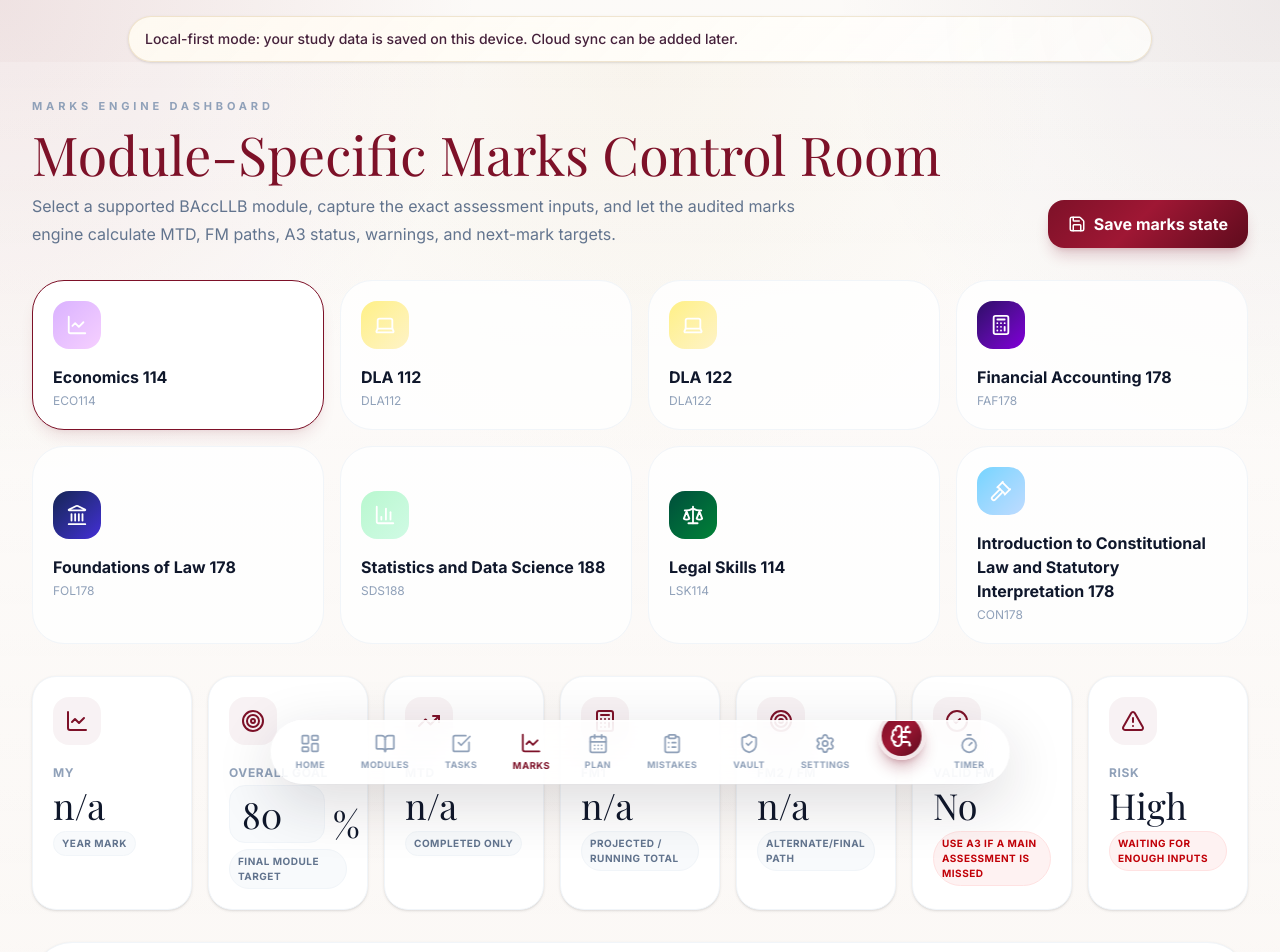
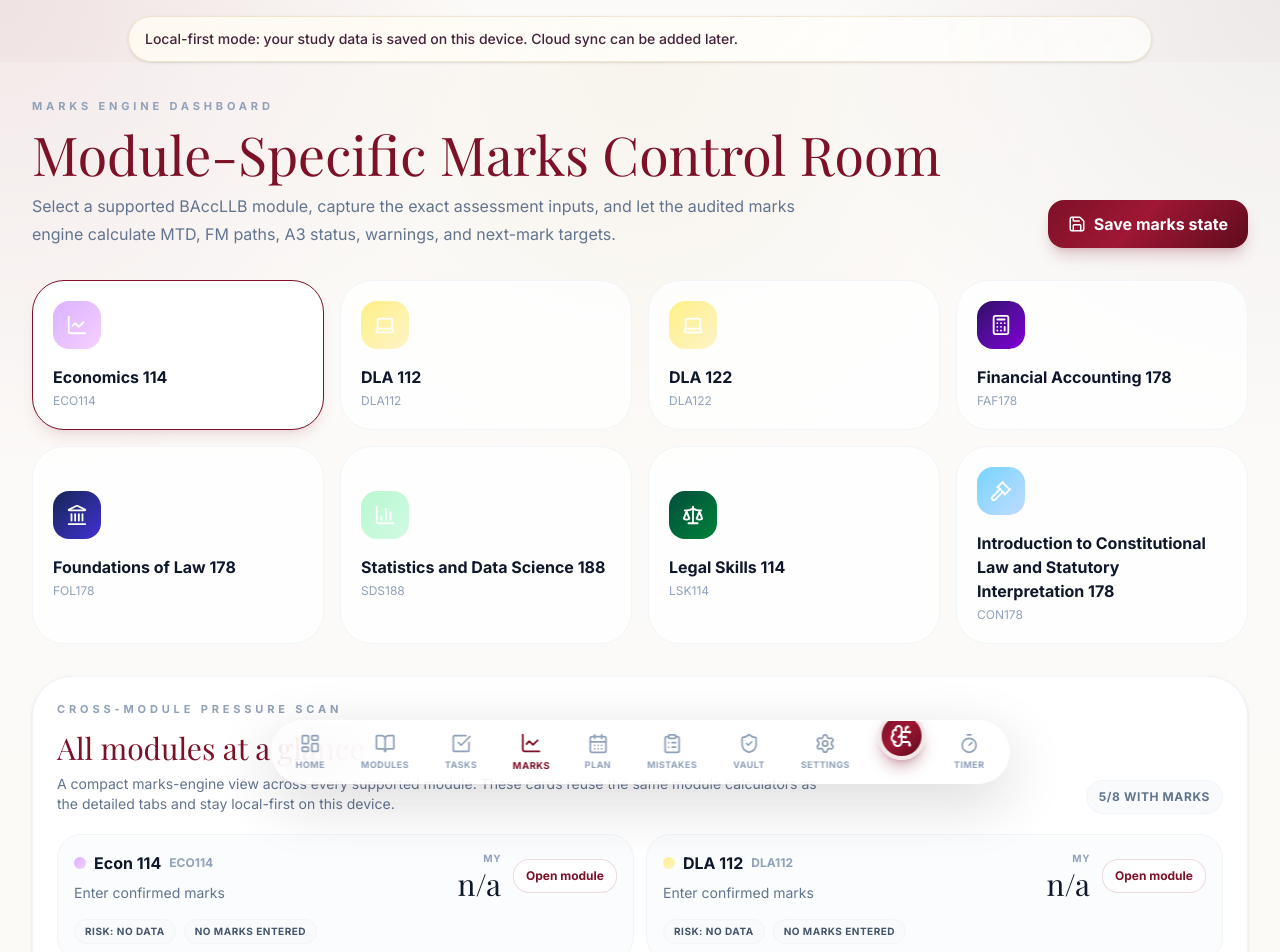
Before and after one commit to apseynicole-ai/nix-studyos, a React (Vite) app: page /marks in a window 1280 px wide. Shown: the top 952 px of the page. Built offline with nearby package versions, Linux system fonts and the light colour scheme; no server answers; a web font is replaced by a local one.

Commit message:
feat: add marks cross-module summary

```diff
--- a/src/pages/Marks.tsx
+++ b/src/pages/Marks.tsx
@@ -15,6 +15,7 @@ import {
   getModuleAssessmentModel,
 } from '../lib/marksEngine';
 import type { MarksOutput } from '../lib/marksEngine';
+import { calculateModuleMarksOutput, hasAnyCompletedNumericMark } from '../lib/marksOutput';
 import { clampProgress } from '../lib/progressMetrics';
 
 type SupportedModuleId =
@@ -61,6 +62,22 @@ interface NeededMarkRow {
   feasible: boolean;
   focusLabel: string;
   status: string;
+}
+
+interface ModuleSummaryRow {
+  moduleId: SupportedModuleId;
+  label: string;
+  shortName: string;
+  code: string;
+  colour: string;
+  currentLabel: string;
+  currentValue: number | null;
+  riskLabel: string;
+  riskTone: string;
+  dataStatus: string;
+  dataTone: string;
+  nextAction: string;
+  needsVerification: boolean;
 }
 
 const STORAGE_KEY = 'baccllb-mark-engine-state';
@@ -366,6 +383,15 @@ function getCurrentFinal(output: MarksOutput): number | null {
   return output.fm ?? output.fm2 ?? output.mtd ?? output.fm1 ?? output.my ?? null;
 }
 
+function getCurrentFinalLabel(output: MarksOutput): string {
+  if (output.fm !== null) return 'FM';
+  if (output.fm2 !== null) return 'FM2';
+  if (output.mtd !== null) return 'MTD';
+  if (output.fm1 !== null) return 'FM1';
+  if (output.my !== null) return 'MY';
+  return 'No mark yet';
+}
+
 function getRiskLevel(output: MarksOutput): { label: string; tone: string } {
   const current = getCurrentFinal(output);
   const hasInvalidWarning = output.warnings.some((warning) => warning.includes('INVALID') || warning.includes('fail'));
@@ -526,6 +552,75 @@ function formatMetric(value: number | null | undefined): string {
   return value === null || value === undefined ? 'n/a' : `${value}%`;
 }
 
+function getModuleSummaryRow(moduleId: SupportedModuleId, moduleState: ModuleDraftState): ModuleSummaryRow {
+  const module = MODULE_META[moduleId];
+  const model = getModuleAssessmentModel(moduleId);
+  const output = calculateModuleMarksOutput(moduleId, moduleState);
+  const hasMarks = hasAnyCompletedNumericMark(moduleState);
+  const focus = getFocusAssessment(moduleId, moduleState);
+
+  if (!output) {
+    return {
+      moduleId,
+      label: module.label,
+      shortName: module.shortName,
+      code: module.code,
+      colour: module.colour,
+      currentLabel: 'No mark yet',
+      currentValue: null,
+      riskLabel: 'No data',
+      riskTone: 'bg-slate-50 text-slate-600 border-slate-100',
+      dataStatus: 'Model unavailable',
+      dataTone: 'bg-slate-50 text-slate-600 border-slate-100',
+      nextAction: 'Open module model',
+      needsVerification: model?.needsVerification ?? false,
+    };
+  }
+
+  const currentValue = getCurrentFinal(output);
+  const risk = hasMarks ? getRiskLevel(output) : { label: 'No data', tone: 'bg-slate-50 text-slate-600 border-slate-100' };
+  const hasWarnings = output.warnings.length > 0;
+  const dataStatus = !hasMarks
+    ? 'No marks entered'
+    : !output.isValidFM
+      ? 'Invalid FM path'
+      : hasWarnings
+        ? `${output.warnings.length} warning${output.warnings.length === 1 ? '' : 's'}`
+        : 'Tracked';
+  const dataTone = !hasMarks
+    ? 'bg-slate-50 text-slate-600 border-slate-100'
+    : !output.isValidFM
+      ? 'bg-red-50 text-red-700 border-red-100'
+      : hasWarnings
+        ? 'bg-amber-50 text-amber-700 border-amber-100'
+        : 'bg-emerald-50 text-emerald-700 border-emerald-100';
+  const nextAction = !hasMarks
+    ? 'Enter confirmed marks'
+    : !output.isValidFM
+      ? 'Fix missing or invalid required inputs'
+      : hasWarnings
+        ? 'Review engine warnings'
+        : focus
+          ? `Capture ${focus.label}`
+          : 'Monitor final path';
+
+  return {
+    moduleId,
+    label: module.label,
+    shortName: module.shortName,
+    code: module.code,
+    colour: module.colour,
+    currentLabel: getCurrentFinalLabel(output),
+    currentValue,
+    riskLabel: risk.label,
+    riskTone: risk.tone,
+    dataStatus,
+    dataTone,
+    nextAction,
+    needsVerification: model?.needsVerification ?? false,
+  };
+}
+
 const Kpi: React.FC<{ icon: React.ReactNode; label: string; value: string | number; note: string; tone?: string }> = ({ icon, label, value, note, tone }) => (
   <div className="bg-white rounded-3xl p-5 border border-slate-100 shadow-sm">
     <div className="w-12 h-12 rounded-2xl bg-stellenbosch-maroon/5 text-stellenbosch-maroon flex items-center justify-center mb-5">{icon}</div>
@@ -583,6 +678,10 @@ const Marks: React.FC = () => {
     () => calculateModuleOutput(state.selectedModuleId, selectedModuleState),
     [state.selectedModuleId, selectedModuleState],
   );
+  const moduleSummaryRows = useMemo(
+    () => SUPPORTED_MODULES.map((moduleId) => getModuleSummaryRow(moduleId, state.modules[moduleId])),
+    [state.modules],
+  );
 
   const risk = useMemo(() => getRiskLevel(output), [output]);
   const targetChoices = useMemo(() => getTargetChoices(selectedOverallGoal), [selectedOverallGoal]);
@@ -638,6 +737,15 @@ const Marks: React.FC = () => {
     setTimeout(() => setSavedPulse(false), 1200);
   };
 
+  const selectModule = (moduleId: SupportedModuleId, scrollToDetail = false) => {
+    setState((current) => ({ ...current, selectedModuleId: moduleId }));
+    if (scrollToDetail) {
+      window.requestAnimationFrame(() => {
+        document.getElementById('marks-module-detail')?.scrollIntoView({ behavior: 'smooth', block: 'start' });
+      });
+    }
+  };
+
   return (
     <div className="page-shell">
       <header className="mb-8 flex flex-col lg:flex-row lg:items-end lg:justify-between gap-5">
@@ -664,7 +772,7 @@ const Marks: React.FC = () => {
               <button
                 key={moduleId}
                 type="button"
-                onClick={() => setState((current) => ({ ...current, selectedModuleId: moduleId }))}
+                onClick={() => selectModule(moduleId)}
                 className={`rounded-[2rem] border p-5 text-left transition-all ${
                   active
                     ? 'border-stellenbosch-maroon bg-white shadow-lg shadow-stellenbosch-maroon/10'
@@ -679,6 +787,66 @@ const Marks: React.FC = () => {
               </button>
             );
           })}
+        </div>
+      </section>
+
+      <section className="bg-white rounded-[2.5rem] border border-slate-100 shadow-sm p-6 mb-8">
+        <div className="flex flex-col lg:flex-row lg:items-end lg:justify-between gap-4 mb-5">
+          <div>
+            <p className="page-kicker">cross-module pressure scan</p>
+            <h2 className="font-display text-3xl text-stellenbosch-maroon">All modules at a glance</h2>
+            <p className="text-sm text-slate-500 mt-2 max-w-3xl">
+              A compact marks-engine view across every supported module. These cards reuse the same module calculators as the detailed tabs and stay local-first on this device.
+            </p>
+          </div>
+          <span className="inline-flex rounded-full border border-slate-100 bg-slate-50 px-3 py-2 text-xs font-bold uppercase tracking-wider text-slate-500">
+            {moduleSummaryRows.filter((row) => row.currentValue !== null).length}/{moduleSummaryRows.length} with marks
+          </span>
+        </div>
+
+        <div className="grid grid-cols-1 xl:grid-cols-2 gap-3">
+          {moduleSummaryRows.map((row) => (
+            <div key={row.moduleId} className="rounded-3xl border border-slate-100 bg-slate-50/60 p-4">
+              <div className="flex flex-col sm:flex-row sm:items-start sm:justify-between gap-4">
+                <div className="min-w-0">
+                  <div className="flex flex-wrap items-center gap-2">
+                    <span className={`h-3 w-3 rounded-full bg-gradient-to-br ${row.colour}`} />
+                    <p className="font-bold text-slate-900">{row.shortName}</p>
+                    <span className="text-xs font-bold text-slate-400">{row.code}</span>
+                  </div>
+                  <p className="mt-2 text-sm text-slate-500">{row.nextAction}</p>
+                </div>
+
+                <div className="flex items-center gap-3 sm:text-right">
+                  <div>
+                    <p className="text-[10px] uppercase tracking-wider text-slate-400 font-bold">{row.currentLabel}</p>
+                    <p className="font-display text-3xl text-slate-900">{formatMetric(row.currentValue)}</p>
+                  </div>
+                  <button
+                    type="button"
+                    onClick={() => selectModule(row.moduleId, true)}
+                    className="rounded-2xl border border-stellenbosch-maroon/15 bg-white px-3 py-2 text-xs font-bold text-stellenbosch-maroon hover:bg-stellenbosch-maroon hover:text-white transition-colors"
+                  >
+                    Open module
+                  </button>
+                </div>
+              </div>
+
+              <div className="mt-4 flex flex-wrap gap-2">
+                <span className={`inline-flex rounded-full border px-2.5 py-1 text-[10px] font-bold uppercase tracking-wider ${row.riskTone}`}>
+                  Risk: {row.riskLabel}
+                </span>
+                <span className={`inline-flex rounded-full border px-2.5 py-1 text-[10px] font-bold uppercase tracking-wider ${row.dataTone}`}>
+                  {row.dataStatus}
+                </span>
+                {row.needsVerification && (
+                  <span className="inline-flex rounded-full border border-amber-100 bg-amber-50 px-2.5 py-1 text-[10px] font-bold uppercase tracking-wider text-amber-700">
+                    Needs verification
+                  </span>
+                )}
+              </div>
+            </div>
+          ))}
         </div>
       </section>
 
@@ -703,7 +871,7 @@ const Marks: React.FC = () => {
         </div>
       </section>
 
-      <section className="bg-white rounded-[2.5rem] border border-slate-100 shadow-sm overflow-hidden mb-8">
+      <section id="marks-module-detail" className="bg-white rounded-[2.5rem] border border-slate-100 shadow-sm overflow-hidden mb-8">
         <div className="px-6 py-5 border-b border-slate-100">
           <h2 className="font-display text-3xl text-stellenbosch-maroon">{selectedModule.label}</h2>
           <p className="text-sm text-slate-500 mt-2">Capture each assessment exactly as the module model expects. Use Pending for future opportunities, Completed for submitted work, and Missed when an opportunity is lost.</p>
```
